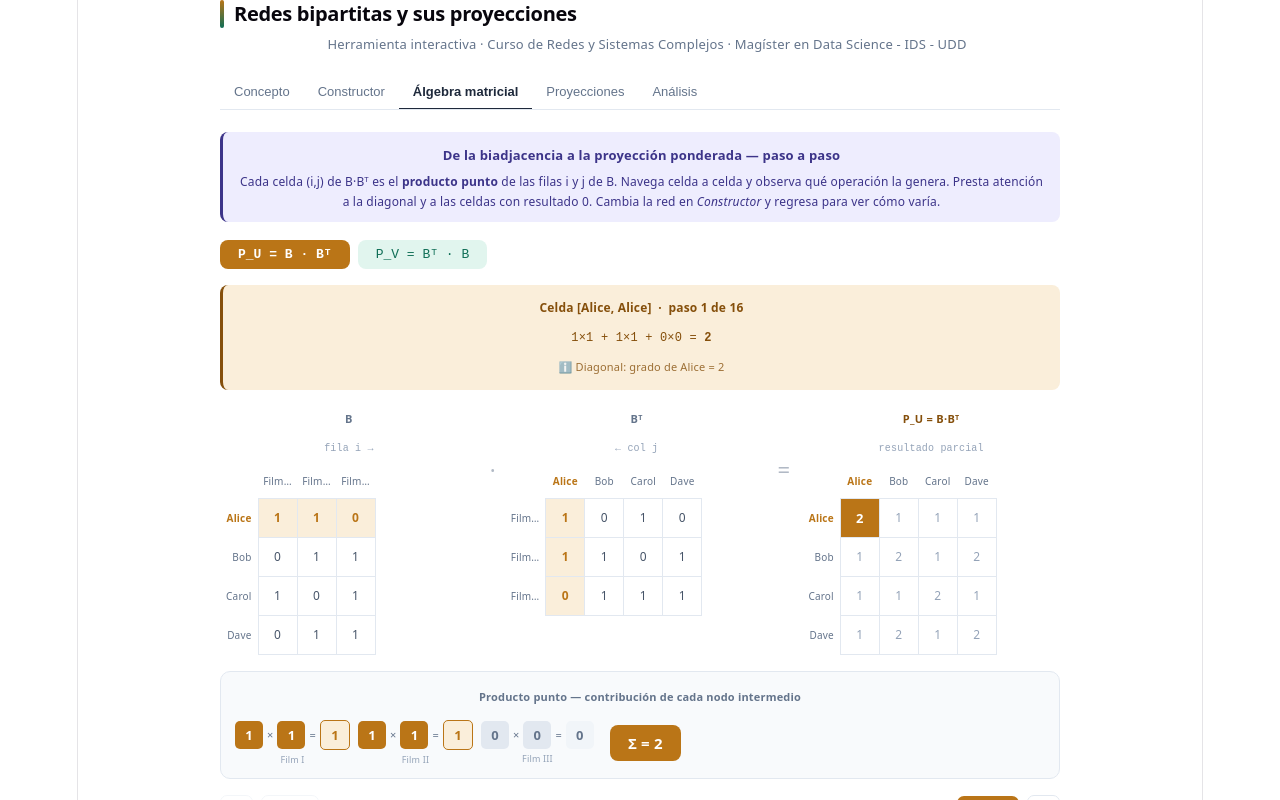
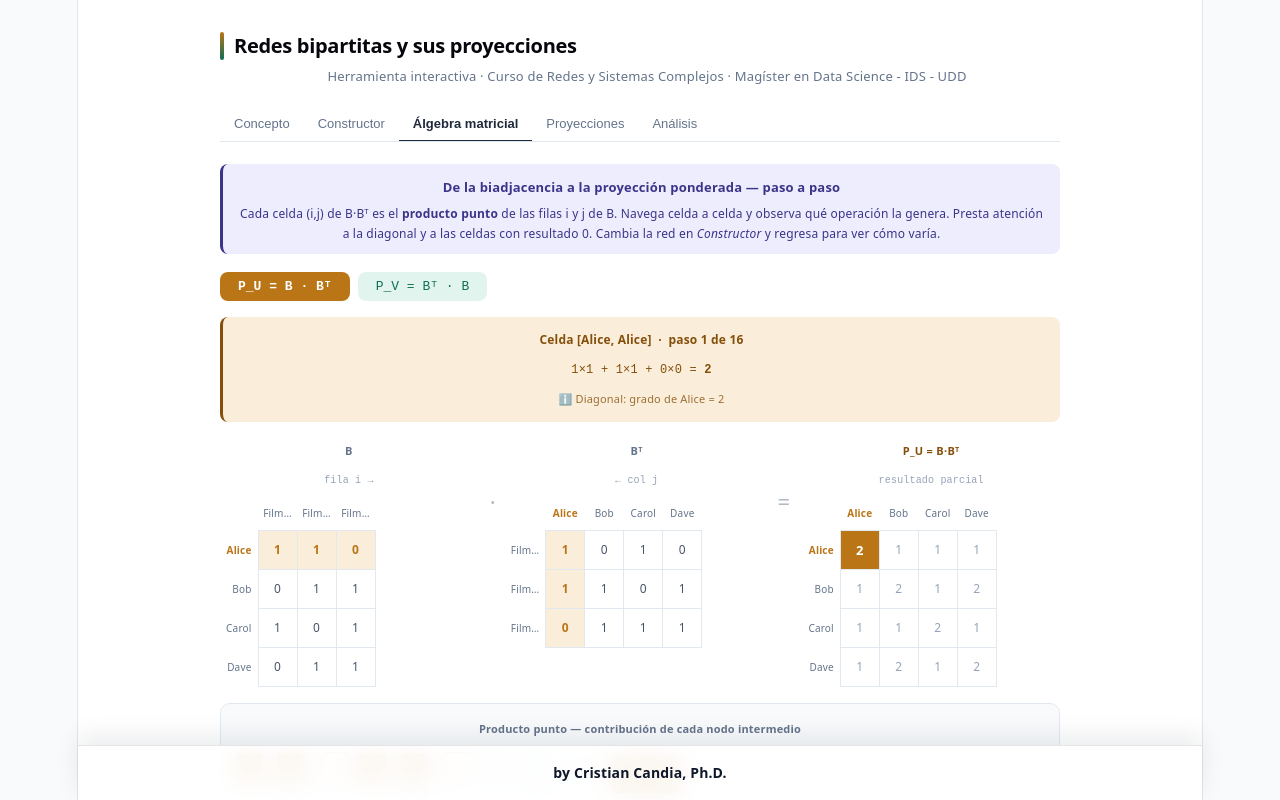
Before and after one commit to crcandia/redes_bipartitas, a React (Vite) app: page / in a window 1280 px wide. Both pictures are taken after a click on the button "Álgebra matricial". Shown: the top 800 px of the page. Built offline with nearby package versions, Linux system fonts and the light colour scheme.

Commit message:
mejora SEO

```diff
--- a/index.html
+++ b/index.html
@@ -1,10 +1,79 @@
 <!doctype html>
-<html lang="en">
+<html lang="es">
   <head>
     <meta charset="UTF-8" />
     <link rel="icon" type="image/svg+xml" href="/favicon.png" />
     <meta name="viewport" content="width=device-width, initial-scale=1.0" />
-    <title>Redes Bipartitas</title>
+    <title>Redes bipartitas: proyecciones, matrices y análisis interactivo</title>
+    <meta
+      name="description"
+      content="Herramienta interactiva de CRiSS Lab para aprender redes bipartitas, matrices de biadyacencia, proyecciones ponderadas, backbone y nestedness en el curso de Redes y Sistemas Complejos."
+    />
+    <meta
+      name="keywords"
+      content="CRiSS Lab, redes bipartitas, proyecciones bipartitas, biadjacencia, network science, data science, backbone extraction, nestedness, D3, React"
+    />
+    <meta name="author" content="Cristian Candia, Ph.D." />
+    <meta name="publisher" content="CRiSS Lab" />
+    <meta name="robots" content="index,follow,max-image-preview:large" />
+    <meta name="theme-color" content="#0f172a" />
+    <meta property="og:locale" content="es_CL" />
+    <meta property="og:type" content="website" />
+    <meta property="og:site_name" content="CRiSS Lab" />
+    <meta
+      property="og:title"
+      content="Redes bipartitas: proyecciones, matrices y análisis interactivo"
+    />
+    <meta
+      property="og:description"
+      content="Explora redes bipartitas, proyecciones ponderadas, matrices y métricas clave con una herramienta interactiva de CRiSS Lab para docencia en redes complejas."
+    />
+    <meta property="og:image" content="/favicon.png" />
+    <meta name="twitter:card" content="summary_large_image" />
+    <meta
+      name="twitter:title"
+      content="Redes bipartitas: proyecciones, matrices y análisis interactivo"
+    />
+    <meta
+      name="twitter:description"
+      content="Visualiza redes bipartitas, biadyacencia, proyecciones y análisis de backbone en una herramienta interactiva de CRiSS Lab."
+    />
+    <meta name="twitter:image" content="/favicon.png" />
+    <script type="application/ld+json">
+      {
+        "@context": "https://schema.org",
+        "@type": "EducationalApplication",
+        "name": "Redes bipartitas y sus proyecciones",
+        "applicationCategory": "EducationalApplication",
+        "operatingSystem": "Any",
+        "inLanguage": "es",
+        "description": "Herramienta interactiva de CRiSS Lab para estudiar redes bipartitas, matrices de biadyacencia, proyecciones y métricas de análisis en el curso de Redes y Sistemas Complejos.",
+        "author": {
+          "@type": "Person",
+          "name": "Cristian Candia, Ph.D.",
+          "url": "https://criss-lab.com/author/cristian-candia/"
+        },
+        "publisher": {
+          "@type": "Organization",
+          "name": "CRiSS Lab",
+          "url": "https://criss-lab.com/"
+        },
+        "sourceOrganization": {
+          "@type": "Organization",
+          "name": "CRiSS Lab",
+          "url": "https://criss-lab.com/"
+        },
+        "keywords": [
+          "CRiSS Lab",
+          "redes bipartitas",
+          "biadjacencia",
+          "proyecciones ponderadas",
+          "backbone extraction",
+          "nestedness",
+          "network science"
+        ]
+      }
+    </script>
   </head>
   <body>
     <div id="root"></div>
--- a/src/App.jsx
+++ b/src/App.jsx
@@ -137,13 +137,79 @@ function ProjectionGraph({nodes,projEdges,color,colorLight,colorStroke,height=24
 }
 
 /* ─── Matrix Multiplication Stepper ─── */
-function MatrixStepper({U,V,edges}){
+const MATRIX_GRID_CELL_SIZE=36;
+
+function abbreviateStepperLabel(name){
+  return name.length>5?`${name.slice(0,4)}…`:name;
+}
+
+function StepperMatrixGrid({matrix,rowNames,colNames,highlightRow,highlightCol,title,note,accentColor,accentLight}){
+  return(
+    <div style={{flex:1,minWidth:0}}>
+      <p style={{margin:"0 0 4px",fontSize:11,fontWeight:700,color:GREY,textTransform:"uppercase",letterSpacing:.3}}>{title}</p>
+      {note&&<p style={{margin:"0 0 6px",fontSize:10,color:"#94a3b8",fontFamily:"monospace"}}>{note}</p>}
+      <div style={{overflowX:"auto"}}>
+        <table style={{borderCollapse:"collapse",fontSize:11}}>
+          <thead><tr>
+            <th style={{width:MATRIX_GRID_CELL_SIZE}}/>
+            {colNames.map((name,j)=><th key={j} style={{width:MATRIX_GRID_CELL_SIZE,height:22,textAlign:"center",padding:"0 0 4px",
+              color:highlightCol===j?accentColor:GREY,fontWeight:highlightCol===j?700:500,fontSize:10}}>{abbreviateStepperLabel(name)}</th>)}
+          </tr></thead>
+          <tbody>{matrix.map((row,i)=>(
+            <tr key={i}>
+              <td style={{paddingRight:6,textAlign:"right",fontSize:10,color:highlightRow===i?accentColor:GREY,fontWeight:highlightRow===i?700:500}}>{abbreviateStepperLabel(rowNames[i])}</td>
+              {row.map((val,j)=>{
+                const rowHighlighted=highlightRow===i;
+                const colHighlighted=highlightCol===j;
+                const bothHighlighted=rowHighlighted&&colHighlighted;
+                return <td key={j} style={{width:MATRIX_GRID_CELL_SIZE,height:MATRIX_GRID_CELL_SIZE,textAlign:"center",border:`0.5px solid ${BORDER}`,
+                  background:bothHighlighted?accentColor:rowHighlighted||colHighlighted?accentLight:"transparent",
+                  color:bothHighlighted?"white":rowHighlighted||colHighlighted?accentColor:"#475569",
+                  fontWeight:bothHighlighted||rowHighlighted||colHighlighted?700:400,fontSize:12,transition:"background .18s,color .18s"}}>{val}</td>;
+              })}
+            </tr>
+          ))}</tbody>
+        </table>
+      </div>
+    </div>
+  );
+}
+
+function StepperResultGrid({matrix,rowNames,colNames,currentRow,currentCol,currentStep,totalCols,accentColor}){
+  return(
+    <div style={{overflowX:"auto"}}>
+      <table style={{borderCollapse:"collapse",fontSize:11}}>
+        <thead><tr>
+          <th style={{width:MATRIX_GRID_CELL_SIZE}}/>
+          {colNames.map((name,j)=><th key={j} style={{width:MATRIX_GRID_CELL_SIZE,height:22,textAlign:"center",padding:"0 0 4px",
+            color:currentCol===j?accentColor:GREY,fontWeight:currentCol===j?700:500,fontSize:10}}>{abbreviateStepperLabel(name)}</th>)}
+        </tr></thead>
+        <tbody>{matrix.map((row,i)=>(
+          <tr key={i}>
+            <td style={{paddingRight:6,textAlign:"right",fontSize:10,color:currentRow===i?accentColor:GREY,fontWeight:currentRow===i?700:500}}>{abbreviateStepperLabel(rowNames[i])}</td>
+            {row.map((val,j)=>{
+              const linearIndex=i*totalCols+j;
+              const isTarget=i===currentRow&&j===currentCol;
+              const isDone=linearIndex<currentStep;
+              return <td key={j} style={{width:MATRIX_GRID_CELL_SIZE,height:MATRIX_GRID_CELL_SIZE,textAlign:"center",border:`0.5px solid ${BORDER}`,
+                background:isTarget?accentColor:isDone?"#f1f5f9":"transparent",
+                color:isTarget?"white":isDone?accentColor:"#94a3b8",
+                fontWeight:isTarget?800:isDone?600:400,
+                fontSize:isTarget?13:12,transition:"background .18s,color .18s"}}>{val||0}</td>;
+            })}
+          </tr>
+        ))}</tbody>
+      </table>
+    </div>
+  );
+}
+
+function MatrixStepperPanel({U,V,edges,mode,setMode}){
   const B=useMemo(()=>buildB(U,V,edges),[U,V,edges]);
   const Bt=useMemo(()=>transpose(B),[B]);
   const PU=useMemo(()=>matMul(B,Bt),[B,Bt]);
   const PV=useMemo(()=>matMul(Bt,B),[B,Bt]);
 
-  const [mode,setMode]=useState("U");
   const [step,setStep]=useState(0);
 
   const isU=mode==="U";
@@ -162,67 +228,6 @@ function MatrixStepper({U,V,edges}){
   const dotProd=innerNames.map((_,k)=>Left[ci][k]*Right[k][cj]);
   const result=dotProd.reduce((a,b)=>a+b,0);
 
-  useEffect(()=>setStep(0),[mode,U,V,edges]);
-
-  const ab=n=>n.length>5?n.slice(0,4)+"…":n;
-  const CS=36;
-
-  const MatGrid=({M,rowN,colN,hiRow,hiCol,title,note})=>(
-    <div style={{flex:1,minWidth:0}}>
-      <p style={{margin:"0 0 4px",fontSize:11,fontWeight:700,color:GREY,textTransform:"uppercase",letterSpacing:.3}}>{title}</p>
-      {note&&<p style={{margin:"0 0 6px",fontSize:10,color:"#94a3b8",fontFamily:"monospace"}}>{note}</p>}
-      <div style={{overflowX:"auto"}}>
-        <table style={{borderCollapse:"collapse",fontSize:11}}>
-          <thead><tr>
-            <th style={{width:CS}}/>
-            {colN.map((n,j)=><th key={j} style={{width:CS,height:22,textAlign:"center",padding:"0 0 4px",
-              color:hiCol===j?color:GREY,fontWeight:hiCol===j?700:500,fontSize:10}}>{ab(n)}</th>)}
-          </tr></thead>
-          <tbody>{M.map((row,i)=>(
-            <tr key={i}>
-              <td style={{paddingRight:6,textAlign:"right",fontSize:10,color:hiRow===i?color:GREY,fontWeight:hiRow===i?700:500}}>{ab(rowN[i])}</td>
-              {row.map((val,j)=>{
-                const rH=hiRow===i,cH=hiCol===j,both=rH&&cH;
-                return <td key={j} style={{width:CS,height:CS,textAlign:"center",border:`0.5px solid ${BORDER}`,
-                  background:both?color:rH||cH?colorL:"transparent",
-                  color:both?"white":rH||cH?color:"#475569",
-                  fontWeight:both||rH||cH?700:400,fontSize:12,transition:"background .18s,color .18s"}}>{val}</td>;
-              })}
-            </tr>
-          ))}</tbody>
-        </table>
-      </div>
-    </div>
-  );
-
-  /* result grid — fills in progressively */
-  const ResultGrid=({M,rowN,colN})=>(
-    <div style={{overflowX:"auto"}}>
-      <table style={{borderCollapse:"collapse",fontSize:11}}>
-        <thead><tr>
-          <th style={{width:CS}}/>
-          {colN.map((n,j)=><th key={j} style={{width:CS,height:22,textAlign:"center",padding:"0 0 4px",
-            color:cj===j?color:GREY,fontWeight:cj===j?700:500,fontSize:10}}>{ab(n)}</th>)}
-        </tr></thead>
-        <tbody>{M.map((row,i)=>(
-          <tr key={i}>
-            <td style={{paddingRight:6,textAlign:"right",fontSize:10,color:ci===i?color:GREY,fontWeight:ci===i?700:500}}>{ab(rowN[i])}</td>
-            {row.map((val,j)=>{
-              const linearIdx=i*colNames.length+j;
-              const isTarget=i===ci&&j===cj;
-              const isDone=linearIdx<step;
-              return <td key={j} style={{width:CS,height:CS,textAlign:"center",border:`0.5px solid ${BORDER}`,
-                background:isTarget?color:isDone?"#f1f5f9":"transparent",
-                color:isTarget?"white":isDone?color:"#94a3b8",
-                fontWeight:isTarget?800:isDone?600:400,
-                fontSize:isTarget?13:12,transition:"background .18s,color .18s"}}>{val||0}</td>;
-            })}
-          </tr>
-        ))}</tbody>
-      </table>
-    </div>
-  );
-
   return(
     <div>
       {/* mode buttons */}
@@ -237,31 +242,58 @@ function MatrixStepper({U,V,edges}){
       {/* active cell banner */}
       <div style={{padding:"10px 14px",background:colorL,borderLeft:`3.5px solid ${colorS}`,borderRadius:8,marginBottom:16}}>
         <p style={{margin:"0 0 4px",fontSize:12,fontWeight:700,color:colorS}}>
-          Celda [{ab(rowNames[ci])}, {ab(colNames[cj])}] &nbsp;·&nbsp; paso {step+1} de {totalSteps}
+          Celda [{abbreviateStepperLabel(rowNames[ci])}, {abbreviateStepperLabel(colNames[cj])}] &nbsp;·&nbsp; paso {step+1} de {totalSteps}
         </p>
         <p style={{margin:0,fontSize:12,color:colorS,fontFamily:"monospace",lineHeight:2}}>
           {dotProd.map((v,k)=>`${Left[ci][k]}×${Right[k][cj]}`).join(" + ")} = <strong>{result}</strong>
         </p>
         {ci===cj
-          ?<p style={{margin:"4px 0 0",fontSize:11,color:colorS,opacity:.8}}>ℹ️ Diagonal: grado de {ab(rowNames[ci])} = {result}</p>
+          ?<p style={{margin:"4px 0 0",fontSize:11,color:colorS,opacity:.8}}>ℹ️ Diagonal: grado de {abbreviateStepperLabel(rowNames[ci])} = {result}</p>
           :result>0
-            ?<p style={{margin:"4px 0 0",fontSize:11,color:colorS,opacity:.8}}>✓ {ab(rowNames[ci])} y {ab(colNames[cj])} comparten <strong>{result}</strong> vecino(s) → arista en proyección</p>
+            ?<p style={{margin:"4px 0 0",fontSize:11,color:colorS,opacity:.8}}>✓ {abbreviateStepperLabel(rowNames[ci])} y {abbreviateStepperLabel(colNames[cj])} comparten <strong>{result}</strong> vecino(s) → arista en proyección</p>
             :<p style={{margin:"4px 0 0",fontSize:11,color:colorS,opacity:.8}}>✗ Sin vecinos en común → no aparecen conectados en la proyección</p>
         }
       </div>
 
       {/* three matrices in a row */}
       <div style={{display:"flex",gap:12,alignItems:"flex-start",marginBottom:16,overflowX:"auto"}}>
-        <MatGrid M={Left} rowN={rowNames} colN={innerNames} hiRow={ci} hiCol={-1}
-          title={isU?"B":"Bᵀ"} note={isU?"fila i →":"fila i →"}/>
+        <StepperMatrixGrid
+          matrix={Left}
+          rowNames={rowNames}
+          colNames={innerNames}
+          highlightRow={ci}
+          highlightCol={-1}
+          title={isU?"B":"Bᵀ"}
+          note="fila i →"
+          accentColor={color}
+          accentLight={colorL}
+        />
         <div style={{display:"flex",alignItems:"center",paddingTop:50,flexShrink:0,fontSize:22,color:GREY,opacity:.5}}>·</div>
-        <MatGrid M={Right} rowN={innerNames} colN={colNames} hiRow={-1} hiCol={cj}
-          title={isU?"Bᵀ":"B"} note={isU?"← col j":"← col j"}/>
+        <StepperMatrixGrid
+          matrix={Right}
+          rowNames={innerNames}
+          colNames={colNames}
+          highlightRow={-1}
+          highlightCol={cj}
+          title={isU?"Bᵀ":"B"}
+          note="← col j"
+          accentColor={color}
+          accentLight={colorL}
+        />
         <div style={{display:"flex",alignItems:"center",paddingTop:50,flexShrink:0,fontSize:22,color:GREY,opacity:.5}}>=</div>
         <div style={{flex:1,minWidth:0}}>
           <p style={{margin:"0 0 4px",fontSize:11,fontWeight:700,color:colorS,textTransform:"uppercase",letterSpacing:.3}}>{isU?"P_U = B·Bᵀ":"P_V = Bᵀ·B"}</p>
           <p style={{margin:"0 0 6px",fontSize:10,color:"#94a3b8",fontFamily:"monospace"}}>resultado parcial</p>
-          <ResultGrid M={P} rowN={rowNames} colN={colNames}/>
+          <StepperResultGrid
+            matrix={P}
+            rowNames={rowNames}
+            colNames={colNames}
+            currentRow={ci}
+            currentCol={cj}
+            currentStep={step}
+            totalCols={colNames.length}
+            accentColor={color}
+          />
         </div>
       </div>
 
@@ -319,6 +351,16 @@ function MatrixStepper({U,V,edges}){
       </div>
     </div>
   );
+}
+
+function MatrixStepper({U,V,edges}){
+  const [mode,setMode]=useState("U");
+  const resetKey=useMemo(
+    ()=>`${mode}|${U.join("::")}|${V.join("::")}|${edges.map(([u,v])=>`${u}-${v}`).join(",")}`,
+    [mode,U,V,edges]
+  );
+
+  return <MatrixStepperPanel key={resetKey} U={U} V={V} edges={edges} mode={mode} setMode={setMode}/>;
 }
 
 const navBtn=(disabled)=>({padding:"7px 12px",fontSize:12,borderRadius:7,border:`0.5px solid ${BORDER}`,background:"transparent",cursor:disabled?"not-allowed":"pointer",opacity:disabled?.4:1});
@@ -468,14 +510,16 @@ export default function App(){
   const TABS=[["concepto","Concepto"],["constructor","Constructor"],["algebra","Álgebra matricial"],["proyecciones","Proyecciones"],["analisis","Análisis"]];
 
   return(
-    <div style={{fontFamily:"system-ui,sans-serif",maxWidth:840,margin:"0 auto",padding:"0 0 36px",color:"#1e293b"}}>
-      <div style={{marginBottom:18}}>
+    <div className="app-shell">
+      <main className="app-main">
+        <div style={{fontFamily:"system-ui,sans-serif",maxWidth:840,margin:"0 auto",color:"#1e293b"}}>
+          <header style={{marginBottom:18}}>
             <div style={{display:"flex",alignItems:"center",gap:10,marginBottom:3}}>
               <div style={{width:4,height:28,background:`linear-gradient(to bottom,${AU},${AV})`,borderRadius:2}}/>
-          <h2 style={{margin:0,fontSize:20,fontWeight:700,letterSpacing:-.3}}>Redes bipartitas y sus proyecciones</h2>
+              <h1 style={{margin:0,fontSize:20,fontWeight:700,letterSpacing:-.3}}>Redes bipartitas y sus proyecciones</h1>
             </div>
             <p style={{margin:"0 0 0 14px",fontSize:13,color:GREY}}>Herramienta interactiva · Curso de Redes y Sistemas Complejos · Magíster en Data Science - IDS - UDD </p>
-      </div>
+          </header>
 
           <div style={{display:"flex",borderBottom:`1.5px solid ${BORDER}`,marginBottom:22,overflowX:"auto",gap:0}}>
             {TABS.map(([id,label])=>(
@@ -673,5 +717,19 @@ export default function App(){
             </div>
           )}
         </div>
+      </main>
+
+      <footer className="site-footer">
+        <a
+          className="site-footer-link"
+          href="https://criss-lab.com/author/cristian-candia/"
+          target="_blank"
+          rel="noopener noreferrer"
+          aria-label="Abrir el perfil de Cristian Candia en una nueva pestaña"
+        >
+          by Cristian Candia, Ph.D.
+        </a>
+      </footer>
+    </div>
   );
 }
--- a/src/index.css
+++ b/src/index.css
@@ -2,12 +2,16 @@
   --text: #6b6375;
   --text-h: #08060d;
   --bg: #fff;
+  --page-bg: #f8fafc;
   --border: #e5e4e7;
   --code-bg: #f4f3ec;
   --accent: #aa3bff;
   --accent-bg: rgba(170, 59, 255, 0.1);
   --accent-border: rgba(170, 59, 255, 0.5);
   --social-bg: rgba(244, 243, 236, 0.5);
+  --footer-bg: rgba(255, 255, 255, 0.92);
+  --footer-link: #0f172a;
+  --footer-link-hover: #0f6e56;
   --shadow:
     rgba(0, 0, 0, 0.1) 0 10px 15px -3px, rgba(0, 0, 0, 0.05) 0 4px 6px -2px;
 
@@ -35,12 +39,16 @@
     --text: #9ca3af;
     --text-h: #f3f4f6;
     --bg: #16171d;
+    --page-bg: #0b1120;
     --border: #2e303a;
     --code-bg: #1f2028;
     --accent: #c084fc;
     --accent-bg: rgba(192, 132, 252, 0.15);
     --accent-border: rgba(192, 132, 252, 0.5);
     --social-bg: rgba(47, 48, 58, 0.5);
+    --footer-bg: rgba(22, 23, 29, 0.92);
+    --footer-link: #f8fafc;
+    --footer-link-hover: #8ee7ca;
     --shadow:
       rgba(0, 0, 0, 0.4) 0 10px 15px -3px, rgba(0, 0, 0, 0.25) 0 4px 6px -2px;
   }
@@ -52,6 +60,7 @@
 
 body {
   margin: 0;
+  background: var(--page-bg);
 }
 
 #root {
@@ -64,6 +73,54 @@ body {
   display: flex;
   flex-direction: column;
   box-sizing: border-box;
+  background: var(--bg);
+}
+
+.app-shell {
+  min-height: 100svh;
+  display: flex;
+  flex: 1;
+  flex-direction: column;
+}
+
+.app-main {
+  flex: 1;
+  padding: 32px 24px 40px;
+  box-sizing: border-box;
+}
+
+.site-footer {
+  position: sticky;
+  bottom: 0;
+  z-index: 20;
+  display: flex;
+  justify-content: center;
+  padding: 14px 20px;
+  border-top: 1px solid var(--border);
+  background: var(--footer-bg);
+  backdrop-filter: blur(12px);
+  -webkit-backdrop-filter: blur(12px);
+  box-shadow: 0 -10px 24px rgba(15, 23, 42, 0.08);
+}
+
+.site-footer-link {
+  color: var(--footer-link);
+  text-decoration: none;
+  font-size: 14px;
+  font-weight: 600;
+  letter-spacing: 0.01em;
+  transition: color 0.2s ease, opacity 0.2s ease;
+}
+
+.site-footer-link:hover,
+.site-footer-link:focus-visible {
+  color: var(--footer-link-hover);
+}
+
+.site-footer-link:focus-visible {
+  outline: 2px solid var(--footer-link-hover);
+  outline-offset: 3px;
+  border-radius: 4px;
 }
 
 h1,
@@ -109,3 +166,13 @@ code {
   padding: 4px 8px;
   background: var(--code-bg);
 }
+
+@media (max-width: 1024px) {
+  .app-main {
+    padding: 24px 16px 28px;
+  }
+
+  .site-footer {
+    padding: 12px 16px;
+  }
+}
```
Lines whose indentation alone changed are shown as unchanged.
